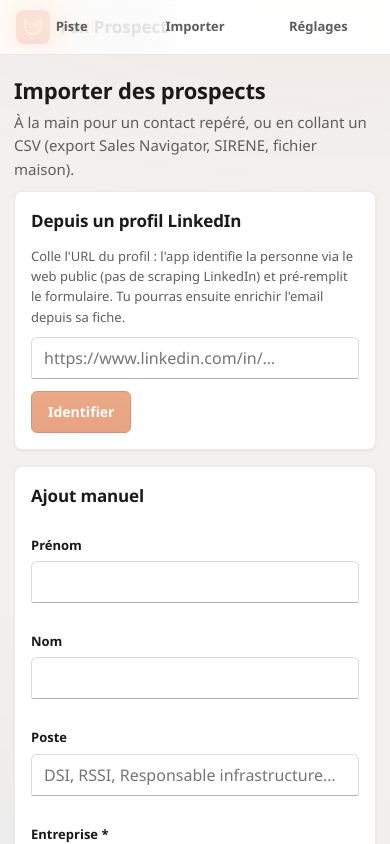
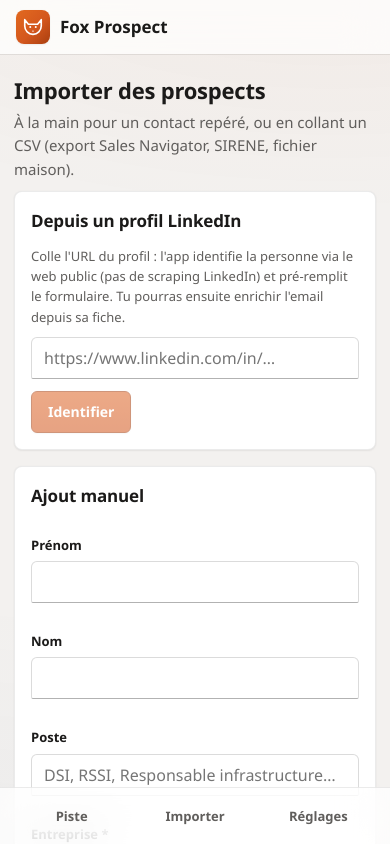
Before and after one commit to PierreNTE/fox-prospect, a Next.js app: page /import in a window 390 px wide. Shown: the top 844 px of the page. Built offline with nearby package versions, Linux system fonts and the light colour scheme.

Commit message:
fix: nav mobile piégée par le backdrop-filter de la topbar
backdrop-filter crée un containing block : le position:fixed de la barre
d'onglets se calait sur la topbar au lieu du viewport. L'acrylique passe
sur un pseudo-élément ::before.

Co-Authored-By: Claude Fable 5 <noreply@anthropic.com>

```diff
--- a/app/globals.css
+++ b/app/globals.css
@@ -80,10 +80,19 @@ a { color: inherit; }
   align-items: center;
   justify-content: space-between;
   padding: 10px 28px;
+  border-bottom: 1px solid var(--line);
+}
+
+/* Acrylique porté par un pseudo-élément : backdrop-filter sur .topbar
+   piégerait le position:fixed de la nav mobile (containing block). */
+.topbar::before {
+  content: "";
+  position: absolute;
+  inset: 0;
+  z-index: -1;
   background: var(--acrylic);
   -webkit-backdrop-filter: blur(22px) saturate(170%);
   backdrop-filter: blur(22px) saturate(170%);
-  border-bottom: 1px solid var(--line);
 }
 
 .brand { display: flex; align-items: center; gap: 10px; text-decoration: none; }
```
